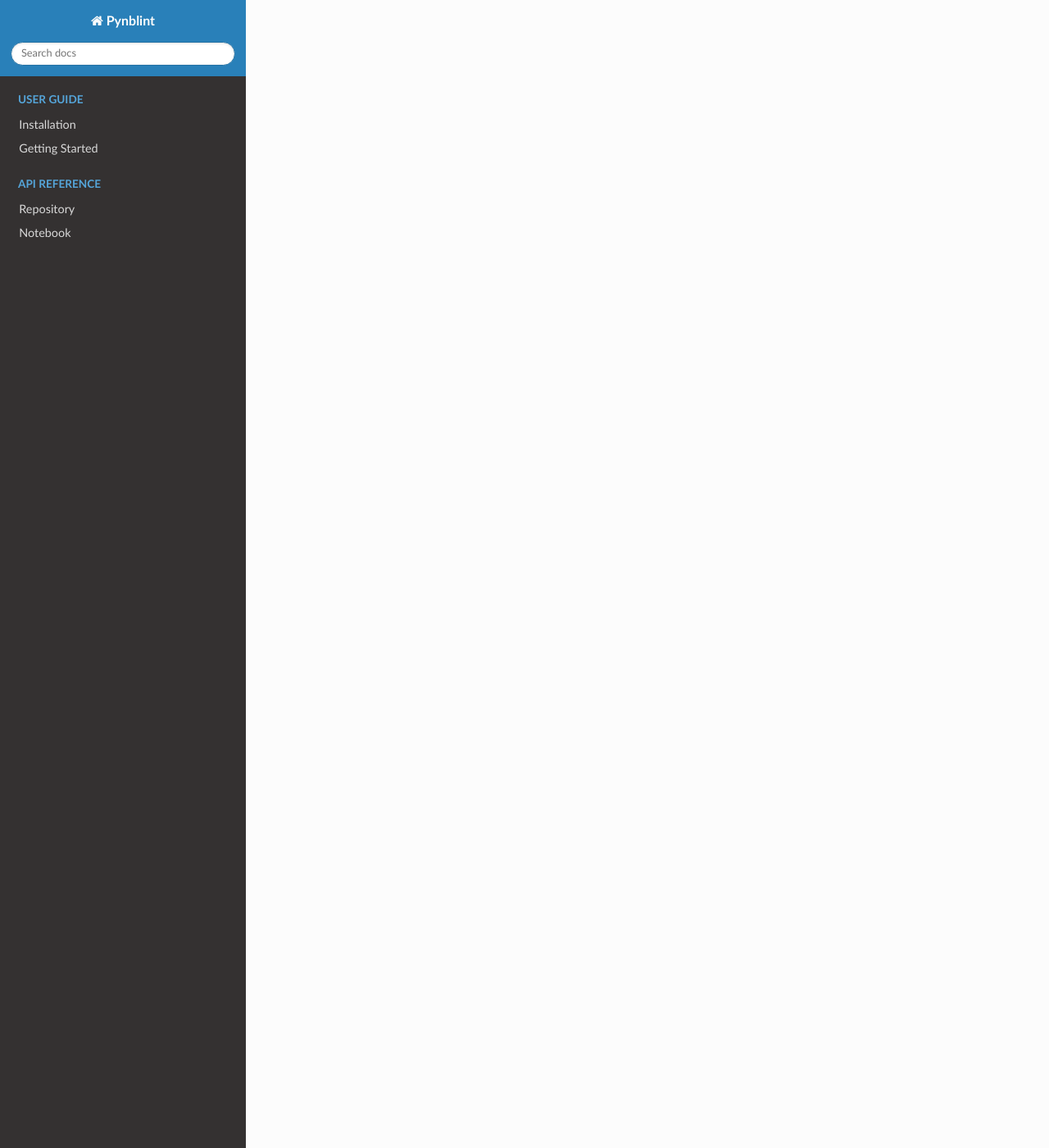
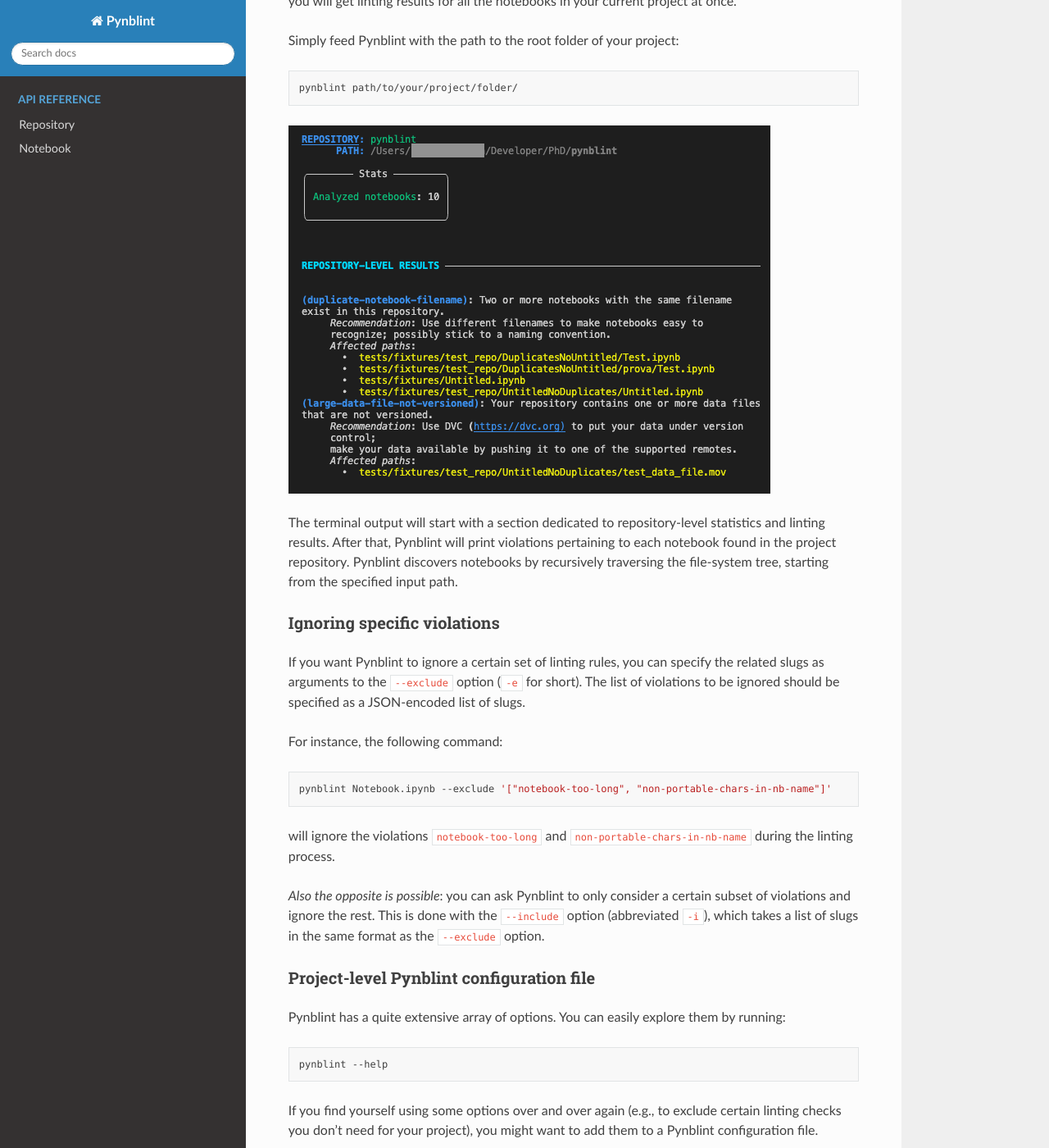
Before and after one commit to collab-uniba/pynblint, a Sphinx documentation site: the page built from docs/index.rst, in a window 1280 px wide and 1400 px high, scrolled down 2144 px. Shown: the whole window at 82% size. Built offline with Sphinx 7.4.7 and the Read the Docs theme 2.0.0, drawn with Linux system fonts in a browser that asks for light colours; some of the changed text lies outside the part shown.

Commit message:
Update Sphinx docs (add Quick Start guide)

```diff
--- a/docs/index.rst
+++ b/docs/index.rst
@@ -6,14 +6,182 @@
 Pynblint
 ========
 
-Pynblint is a linter for Python Jupyter notebooks.
+Welcome to the Pynblint documentation!
 
-.. toctree::
-   :maxdepth: 2
-   :caption: User Guide
+Pynblint is a linter for Jupyter notebooks written in Python. It
+performs a set of checks on notebooks and surrounding repositories based
+on empirically validated best practices; upon identifying potential defects,
+Pynblint also provides recommendations on how to improve analyzed notebooks.
 
-   usage/installation
-   usage/getting_started
+Getting up and running with Pynblint is easy! Go through the following
+steps to install and get started with the tool. You’ll be ready in no
+time to assure the quality of your notebooks!
+
+Installation
+------------
+
+You can install Pynblint from PyPI with ``pip`` or using your favorite
+package manager:
+
+.. code:: shell
+
+   pip install pynblint
+
+To update a previous installation of Pynblint to the latest version, add
+the ``-U`` option to the command above.
+
+If you are managing your dependencies with Poetry, you can install
+Pynblint as a development dependency.
+
+.. code:: shell
+
+   poetry add --dev pynblint
+
+Quick Start
+-----------
+
+Analyzing a standalone notebook with Pynblint is as easy as running:
+
+.. code:: shell
+
+   pynblint path/to/your/notebook/FullNotebook2.ipynb
+
+By default, linting results are printed to the standard output.
+
+.. image:: imgs/notebook_results.png
+   :alt: Pynblint linting results for a standalone notebook.
+
+First, Pynblint will report a bunch of notebook statistics (e.g., the
+number of notebook cells grouped by type). If you are not interested in
+these statistics, you can use the option ``--hide-stats`` (``-S`` for
+short) to hide the related section from the output.
+
+Then, Pynblint will report linting results (hereinafter also referred to
+as *lints* or *violations*). Each linting result is uniquely identified
+by its own **slug** (e.g., in the image above, ``non-linear-execution``
+is the slug of the first detected violation). Slugs are followed by a
+brief **description** of the related issue and (optionally) by a
+**recommendation** on how to solve it. If you don’t need Pynblint to
+print recommendations, you can hide them by adding the
+``--hide-recommendations`` option (``-R`` for short) to the ``pynblint``
+command.
+
+👀 As the output of pynblint can get quite lengthy, piping it into a
+pager like ``less`` is recommended. E.g.:
+
+.. code:: shell
+
+   pynblint path/to/your/notebook/FullNotebook2.ipynb | less
+
+Analyzing repositories
+~~~~~~~~~~~~~~~~~~~~~~
+
+Typically, notebooks are written within project repositories, e.g.,
+local folders containing utility scripts, data, and other useful
+resources besides the notebooks themselves. With Pynblint, you are
+encouraged to analyze your notebooks in the context of the project
+repository they live in. By doing so, you will enable additional checks
+which take the notebook surroundings into account; moreover, you will
+get linting results for all the notebooks in your current project at
+once.
+
+Simply feed Pynblint with the path to the root folder of your project:
+
+.. code:: shell
+
+   pynblint path/to/your/project/folder/
+
+.. image:: imgs/repository_results.png
+   :alt: Pynblint linting results for a repository containing notebooks.
+
+The terminal output will start with a section dedicated to
+repository-level statistics and linting results. After that, Pynblint
+will print violations pertaining to each notebook found in the project
+repository. Pynblint discovers notebooks by recursively traversing the
+file-system tree, starting from the specified input path.
+
+Ignoring specific violations
+~~~~~~~~~~~~~~~~~~~~~~~~~~~~
+
+If you want Pynblint to ignore a certain set of linting rules, you can
+specify the related slugs as arguments to the ``--exclude`` option
+(``-e`` for short). The list of violations to be ignored should be
+specified as a JSON-encoded list of slugs.
+
+For instance, the following command:
+
+.. code:: shell
+
+   pynblint Notebook.ipynb --exclude '["notebook-too-long", "non-portable-chars-in-nb-name"]'
+
+will ignore the violations ``notebook-too-long`` and
+``non-portable-chars-in-nb-name`` during the linting process.
+
+*Also the opposite is possible*: you can ask Pynblint to only consider a
+certain subset of violations and ignore the rest. This is done with the
+``--include`` option (abbreviated ``-i``), which takes a list of slugs
+in the same format as the ``--exclude`` option.
+
+Project-level Pynblint configuration file
+~~~~~~~~~~~~~~~~~~~~~~~~~~~~~~~~~~~~~~~~~
+
+Pynblint has a quite extensive array of options. You can easily explore
+them by running:
+
+.. code:: shell
+
+   pynblint --help
+
+If you find yourself using some options over and over again (e.g., to
+exclude certain linting checks you don’t need for your project), you
+might want to add them to a Pynblint configuration file.
+
+Pynblint supports configuration files in the dotenv format. To configure
+Pynblint for a specific project, place a dotenv file named ``.pynblint``
+in the root directory of your project. In general, Pynblint expects to
+find a ``.pynblint`` configuration file in the folder from which it is
+invoked.
+
+A dotenv file follows the same general principles of all environment
+variables. It looks something like this:
+
+.. code:: shell
+
+   # Pynblint configuration file
+
+   MAX_CELLS_IN_NOTEBOOK=80
+   MAX_LINES_IN_CODE_CELL=40
+   INITIAL_CELLS=5
+   EXCLUDE="notebook-too-long,non-portable-chars-in-nb-name"
+
+Settings specified via the command line interface take precedence over
+the settings written in a project-level configuration file.
+
+Export linting results
+~~~~~~~~~~~~~~~~~~~~~~
+
+Pynblint results can be saved in the JSON format. Further export formats
+will be available soon (Markdown and HTML are currently on our roadmap).
+
+The ``--output`` option (``-o`` for short) lets you specify the name of
+the output file. Be careful to use the ``.json`` extension, as it is the
+only one supported to date.
+
+While exporting, you can suppress Pynblint’s terminal output by adding
+the ``--quiet`` (``-q``) option.
+
+In the following example, we run Pynblint quietly and export linting
+results to a JSON file named ``./report.json``.
+
+.. code:: shell
+
+   pynblint Using\ pynblint.ipynb -qo report.json
+
+
+..
+   .. toctree::
+      :maxdepth: 2
+      :caption: User Guide
 
 .. toctree::
    :maxdepth: 1
--- a/docs/requirements.txt
+++ b/docs/requirements.txt
@@ -4,6 +4,7 @@ Babel==2.9.1
 bleach==4.1.0
 certifi==2021.10.8
 charset-normalizer==2.0.11
+commonmark==0.9.1
 defusedxml==0.7.1
 docutils==0.17.1
 entrypoints==0.3
@@ -27,6 +28,7 @@ nbformat==5.1.3
 nest-asyncio==1.5.4
 packaging==21.3
 pandocfilters==1.5.0
+pydantic==1.9.0
 Pygments==2.11.2
 pyparsing==3.0.7
 pyrsistent==0.18.1
@@ -34,6 +36,7 @@ python-dateutil==2.8.2
 pytz==2021.3
 pyzmq==22.3.0
 requests==2.27.1
+rich==12.0.1
 six==1.16.0
 smmap==5.0.0
 snowballstemmer==2.2.0
--- a/docs/usage/getting_started.rst
+++ /dev/null
@@ -1,5 +0,0 @@
-***************
-Getting Started
-***************
-
-To use Pynblint...
--- a/docs/usage/installation.rst
+++ /dev/null
@@ -1,5 +0,0 @@
-************
-Installation
-************
-
-To install Pynblint...
```
Also changed, not shown: docs/imgs/notebook_results.png (added), docs/imgs/repository_results.png (added).
